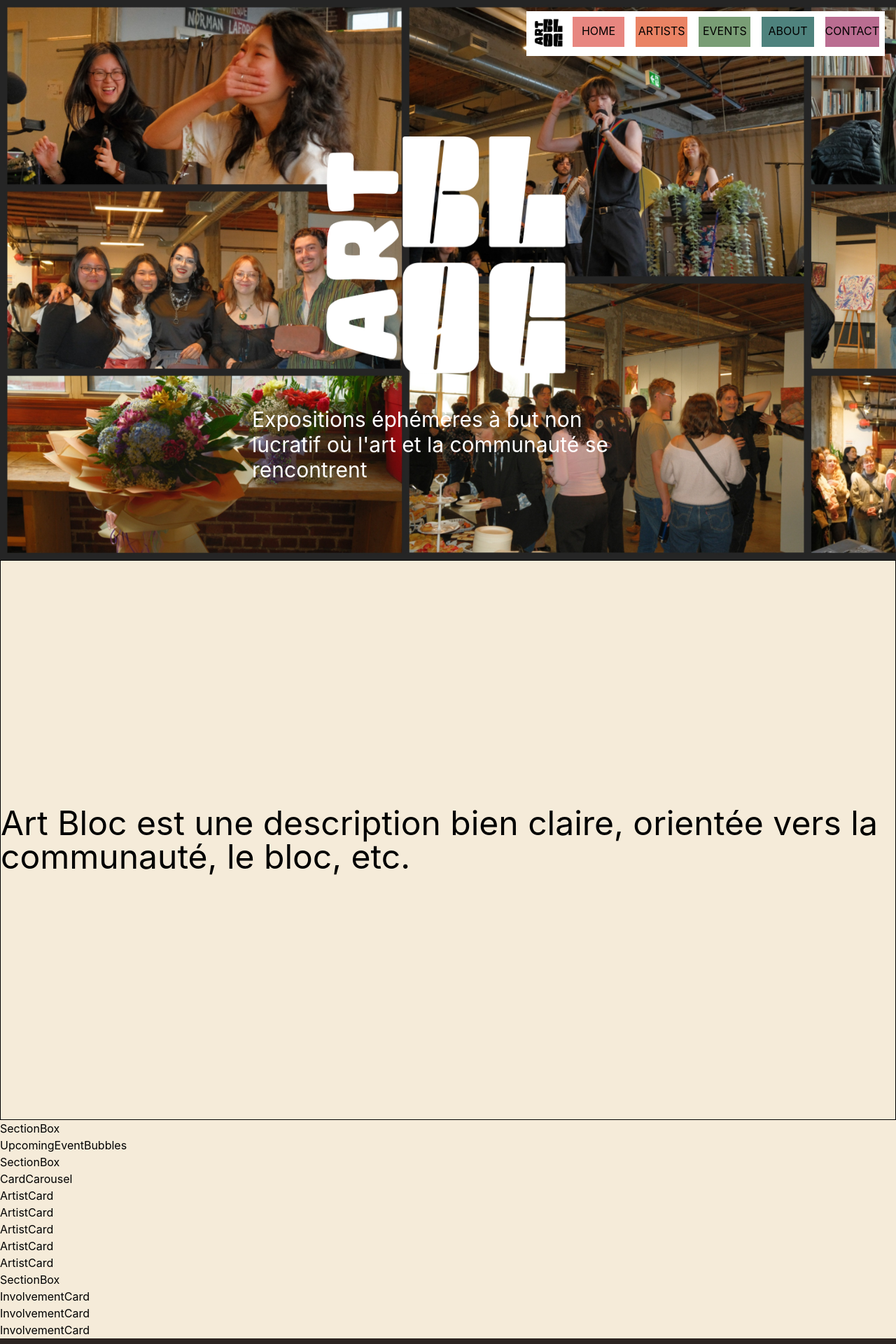
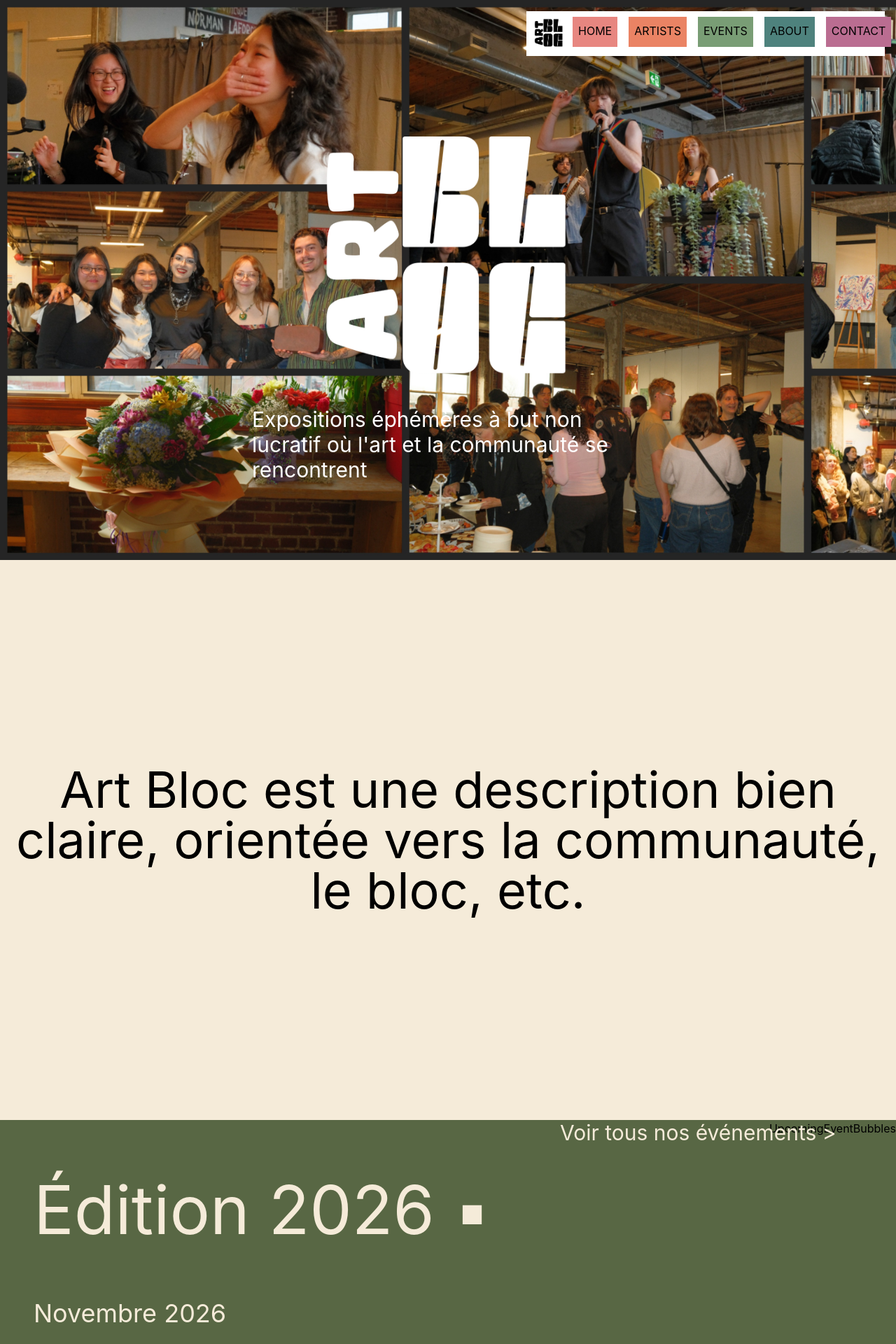
Before and after one commit to Titanter/Art-Bloc, a Next.js app in the folder artbloc-react/: page / in a window 1280 px wide. Shown: the top 1920 px of the page at 70% size. Built offline with nearby package versions, Linux system fonts and the light colour scheme.

Commit message:
working on eventBubbles sectionBox. link button positionning css varies between npm runs on compilation for some reason. restarting pc

```diff
--- a/artbloc-react/app/page.js
+++ b/artbloc-react/app/page.js
@@ -1,6 +1,6 @@
 import SectionBox from "../ui/section-box";
 
-import UpcomingEventBubbles from "../ui/upcoming-event-bubbles";
+
 import CardCarousel from "../ui/card-carousel";
 import ArtistCard from "../ui/artist-card";
 import InvolvementCard from "../ui/involvement-card";
@@ -20,16 +20,17 @@
       <SectionBox
         role="homeABDesc"
         text="Art Bloc est une description bien claire, orientée vers la communauté, le bloc, etc."
-        textAddOn="w-140 h-22 text-5xl"
+        textAddOn="text-7xl text-center"
       />
 
       <SectionBox
         role="homeEventBubbles"
-        text="Edition 2026, Novembre 2026, Montreal, GRATUIT, Musique, Sculpture, Peinture, Art digital, Dessin, Installations, Nourriture"
-        textAddOn="w-140 h-22 text-3xl text-white, w-140 h-22 text-3xl text-white, w-140 h-22 text-3xl text-white"
+        text="Édition 2026 ▪,Novembre 2026,Montreal,GRATUIT,Billets,Musique,Sculpture,Peinture,Art digital,Dessin,Installations,Nourriture,Voir tous nos événements >"
+        textAddOn="w-180 h-26 text-8xl text-[#f5ebd9],w-80 h-28 text-4xl text-[#f5ebd9] items-end justify-start,w-54 h-20 bg-[#f5ebd9],text-3xl,w-95 h-10 text-3xl text-[#f5ebd9]"
+        link="https://www.eventbrite.ca/e/pop-up-exhibition-fragments-of-us-tickets-1467377809529?utm-campaign=social&utm-content=attendeeshare&utm-medium=discovery&utm-term=listing&utm-source=cp&aff=ebdsshcopyurl,/events"
         bgImg="bg-[#586744]"
       />
-      <UpcomingEventBubbles />
+
 
       <SectionBox />
       <CardCarousel />
--- a/artbloc-react/ui/footer.js
+++ b/artbloc-react/ui/footer.js
@@ -2,7 +2,7 @@
 
 function Footer() {
   return (
-    <div className="grid grid-cols-4 pt-7 pl-10 bg-[#2c2421] w-full h-full">
+    <div className="grid grid-cols-4 pt-7 pl-10 bg-[#2c2421] w-full h-full text-[#f5ebd9]">
       <div>
         <p className="text-xl mb-4">Navigation</p>
         <ul className="text-base mb-1">
--- a/artbloc-react/ui/link-button.js
+++ b/artbloc-react/ui/link-button.js
@@ -0,0 +1,11 @@
+import Link from "next/link";
+
+function LinkButton({ text, textAddOn, buttonAddOn, address }) {
+  return (
+    <Link href={address} className={buttonAddOn}>
+      <div className={textAddOn}>{text}</div>
+    </Link>
+  );
+}
+
+export default LinkButton;
--- a/artbloc-react/ui/nav-bar.js
+++ b/artbloc-react/ui/nav-bar.js
@@ -1,6 +1,6 @@
 import Image from "next/image";
 
-import NavButton from "./nav-button";
+import LinkButton from "./link-button";
 
 function Header() {
   return (
@@ -14,18 +14,35 @@
         />
       </div>
 
-      <NavButton text="HOME" address="/" colorProperty="bg-[#e78680]" />
-      <NavButton
+      <LinkButton
+        text="HOME"
+        textAddOn="m-2"
+        buttonAddOn="relative flex bg-[#e78680] w-1/5 h-2/3 m-2 z-2 justify-center"
+        address="/"
+      />
+      <LinkButton
         text="ARTISTS"
+        textAddOn="m-2"
+        buttonAddOn="relative flex bg-[#ea8364] w-1/5 h-2/3 m-2 z-2 justify-center"
         address="/artists"
-        colorProperty="bg-[#ea8364]"
       />
-      <NavButton text="EVENTS" address="/events" colorProperty="bg-[#799d75]" />
-      <NavButton text="ABOUT" address="/about" colorProperty="bg-[#4e827d]" />
-      <NavButton
+      <LinkButton
+        text="EVENTS"
+        textAddOn="m-2"
+        buttonAddOn="relative flex bg-[#799d75] w-1/5 h-2/3 m-2 z-2 justify-center"
+        address="/events"
+      />
+      <LinkButton
+        text="ABOUT"
+        textAddOn="m-2"
+        buttonAddOn="relative flex bg-[#4e827d] w-1/5 h-2/3 m-2 z-2 justify-center"
+        address="/about"
+      />
+      <LinkButton
         text="CONTACT"
+        textAddOn="m-2"
+        buttonAddOn="relative flex bg-[#ba6d91] w-1/5 h-2/3 m-2 z-2 justify-center"
         address="/contact"
-        colorProperty="bg-[#ba6d91]"
       />
     </div>
   );
--- a/artbloc-react/ui/nav-button.js
+++ /dev/null
@@ -1,20 +0,0 @@
-import Link from "next/link";
-
-/*
-    Note: Putting the color code directly into colorProperty soesnt work for some reason,
-    so we're passing the entire bg-[(colorCode)] property instead
-
-
-*/
-
-function NavButton({ text, address, colorProperty }) {
-  const className = `relative flex ${colorProperty} w-1/5 h-2/3 m-2 z-2 justify-center`;
-
-  return (
-    <Link href={address} className={className}>
-      <div className="mt-2">{text}</div>
-    </Link>
-  );
-}
-
-export default NavButton;
--- a/artbloc-react/ui/section-box.js
+++ b/artbloc-react/ui/section-box.js
@@ -1,4 +1,8 @@
 import Image from "next/image";
+import Link from "next/link";
+
+import UpcomingEventBubbles from "./upcoming-event-bubbles";
+import LinkButton from "./link-button";
 
 function SectionBox({
   role = "",
@@ -6,12 +10,14 @@
   textAddOn = "",
   img = "",
   imgAddOn = "",
+  link = "",
   bgImg = "",
 }) {
   let textProp;
   let textAddOnProp;
   let imgProp;
   let imgAddOnProp;
+  let linkProp;
   let bgImgProp;
 
   let textDiv;
@@ -48,28 +54,52 @@
     textProp = text;
     textAddOnProp = textAddOn;
 
-    textDiv = `relative flex flex-col items-center justify-center w-screen h-screen ${textAddOnProp} border`;
+    textDiv = `relative flex flex-col items-center justify-center w-screen h-screen ${textAddOnProp}`;
 
     component = <div className={textDiv}>{textProp}</div>;
   } else if (role === "homeEventBubbles") {
-    /*
-    textProp = text;
-    textAddOnProp = textAddOn;
+    let UEBText;
+
+    textProp = text.split(",");
+    textAddOnProp = textAddOn.split(",");
+    linkProp = link.split(",");
     bgImgProp = bgImg;
 
-    bgImgDiv = `relative flex flex-col items-center justify-center w-screen h-screen ${bgImgProp} bg-cover`;
+    bgImgDiv = `relative flex w-screen h-screen ${bgImgProp}`;
 
-    textDiv = `relative flex ${textAddOnProp}`;
+    textDiv = [
+      `relative flex ${textAddOnProp[0]}`,
+      `relative flex ${textAddOnProp[1]}`,
+      `relative flex ${textAddOnProp[2]}`,
+      `${textAddOnProp[3]}`,
+      `relative ${textAddOnProp[4]}`,
+    ];
+
+    UEBText = textProp.slice(5, 12);
 
     component = (
       <div className={bgImgDiv}>
-        <div className={textDiv}>{textProp}</div>
+        <div className="relative flex flex-col w-200 h-full pl-12 pt-20">
+          <div className={textDiv[0]}>{textProp[0]}</div>
+          <div className={textDiv[1]}>{textProp[1]}</div>
+          <div className={textDiv[1]}>{textProp[2]}</div>
+          <div className={textDiv[1]}>{textProp[3]}</div>
+
+          <LinkButton
+            text={textProp[4]}
+            textAddOn={textDiv[3]}
+            buttonAddOn={textDiv[2]}
+            address={linkProp[0]}
+          />
+        </div>
+
+        <UpcomingEventBubbles text={UEBText} />
+
+        <Link href={linkProp[1]} className={textDiv[4]}>
+          {textProp[12]}
+        </Link>
       </div>
     );
-
-
-    next step: splice array by ","
-    */
   }
 
   return component;
--- a/artbloc-react/ui/upcoming-event-bubbles.js
+++ b/artbloc-react/ui/upcoming-event-bubbles.js
@@ -1,5 +1,5 @@
-function UpcomingEventBubbles(){
-  return <h3>UpcomingEventBubbles</h3>;
-};
+function UpcomingEventBubbles() {
+  return <div className="absolute flex right-0">UpcomingEventBubbles</div>;
+}
 
 export default UpcomingEventBubbles;
```
